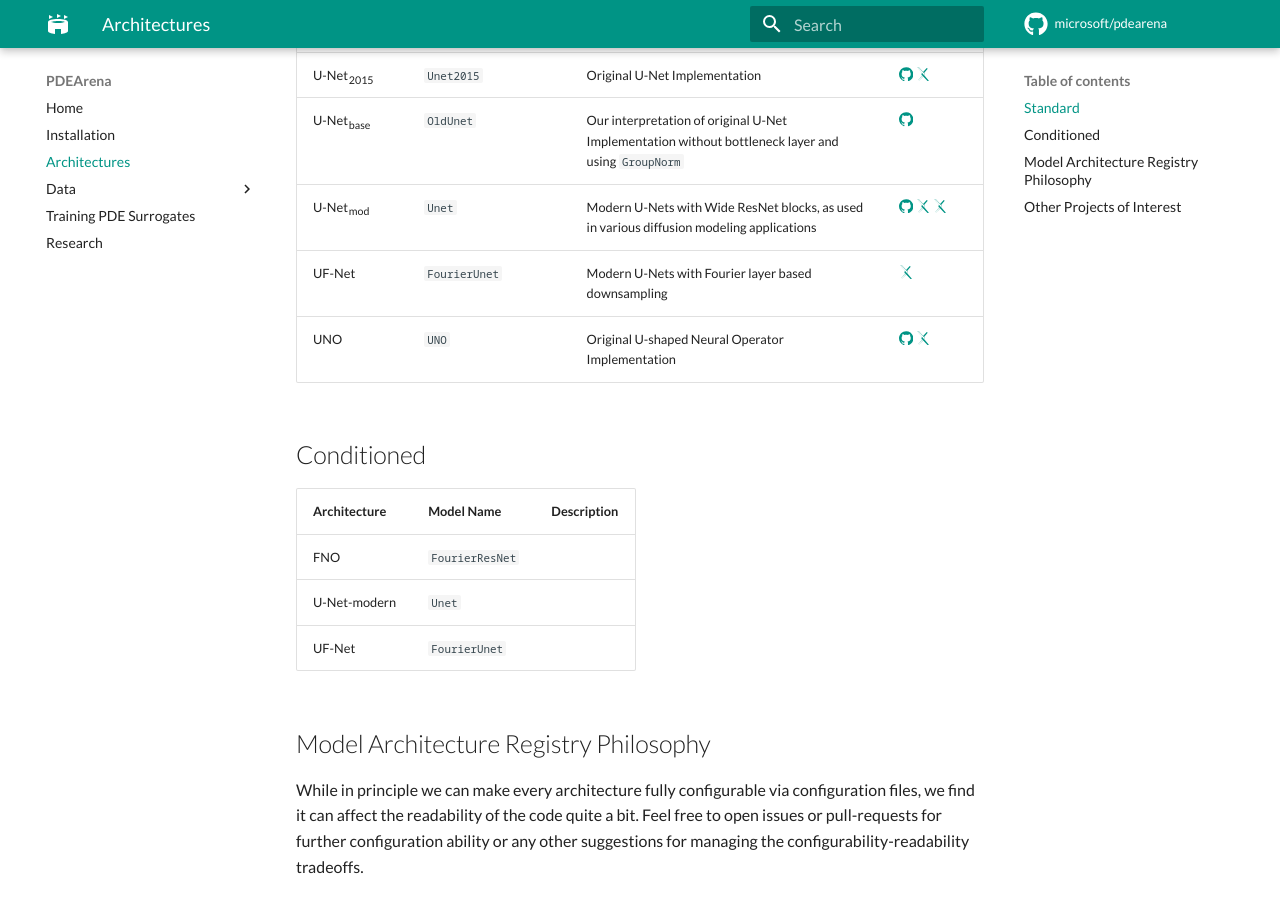
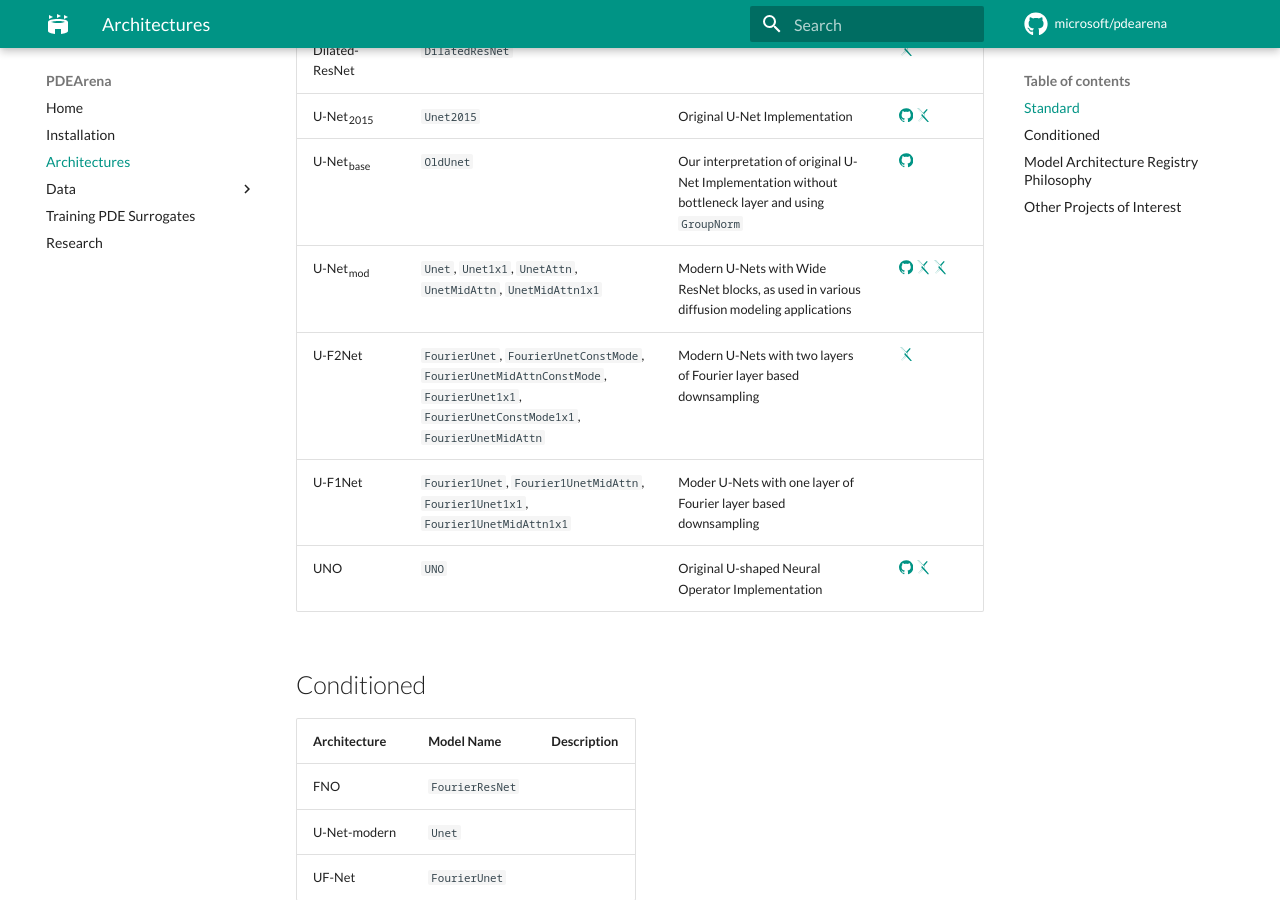
Before and after one commit to pdearena/pdearena, an MkDocs documentation site: the page built from docs/architectures.md, in a window 1280 px wide and 900 px high, scrolled down 467 px. Built offline with MkDocs 1.6.1 and Material for MkDocs 9.7.7, drawn with Linux system fonts in a browser that asks for light colours; comment, search, counter and statistics services are not loaded.

Commit message:
more architecture details

```diff
--- a/docs/architectures.md
+++ b/docs/architectures.md
@@ -11,8 +11,9 @@ If you would like your architecture added, please submit a [pull request](https:
 | Dilated-ResNet |  `DilatedResNet`         |             |    [:simple-arxiv:](https://arxiv.org/abs/2112.15275)      |
 | U-Net~2015~   |  `Unet2015`          |  Original U-Net Implementation          |  [:simple-github:](https://github.com/pdebench/PDEBench/blob/main/pdebench/models/unet/unet.py)    [:simple-arxiv:](https://openreview.net/forum?id=dh_MkX0QfrK)    |
 | U-Net~base~   |  `OldUnet`          |  Our interpretation of original U-Net Implementation without bottleneck layer and using `GroupNorm`           |  [:simple-github:]()        |
-| U-Net~mod~ |  `Unet`          | Modern U-Nets with Wide ResNet blocks, as used in various diffusion modeling applications            |  [:simple-github:](https://github.com/labmlai/annotated_deep_learning_paper_implementations/blob/master/labml_nn/diffusion/ddpm/unet.py) [:simple-arxiv:](https://arxiv.org/abs/2006.11239)   [:simple-arxiv:](https://arxiv.org/abs/2102.09672)   |
-| UF-Net       |   `FourierUnet`         | Modern U-Nets with Fourier layer based downsampling            |   [:simple-arxiv:](https://arxiv.org/abs/2209.15616)       |
+| U-Net~mod~ |  `Unet`, `Unet1x1`, `UnetAttn`, `UnetMidAttn`, `UnetMidAttn1x1`          | Modern U-Nets with Wide ResNet blocks, as used in various diffusion modeling applications            |  [:simple-github:](https://github.com/labmlai/annotated_deep_learning_paper_implementations/blob/master/labml_nn/diffusion/ddpm/unet.py) [:simple-arxiv:](https://arxiv.org/abs/2006.11239)   [:simple-arxiv:](https://arxiv.org/abs/2102.09672)   |
+| U-F2Net       |   `FourierUnet`, `FourierUnetConstMode`, `FourierUnetMidAttnConstMode`, `FourierUnet1x1`, `FourierUnetConstMode1x1`, `FourierUnetMidAttn`         | Modern U-Nets with two layers of Fourier layer based downsampling            |   [:simple-arxiv:](https://arxiv.org/abs/2209.15616)       |
+| U-F1Net       | `Fourier1Unet`, `Fourier1UnetMidAttn`, `Fourier1Unet1x1`, `Fourier1UnetMidAttn1x1` | Moder U-Nets with one layer of Fourier layer based downsampling |    |
 | UNO          |   `UNO`         |  Original U-shaped Neural Operator Implementation            | [:simple-github:](https://github.com/ashiq24/UNO) [:simple-arxiv:](https://arxiv.org/abs/2204.11127)         |
 
 
```
